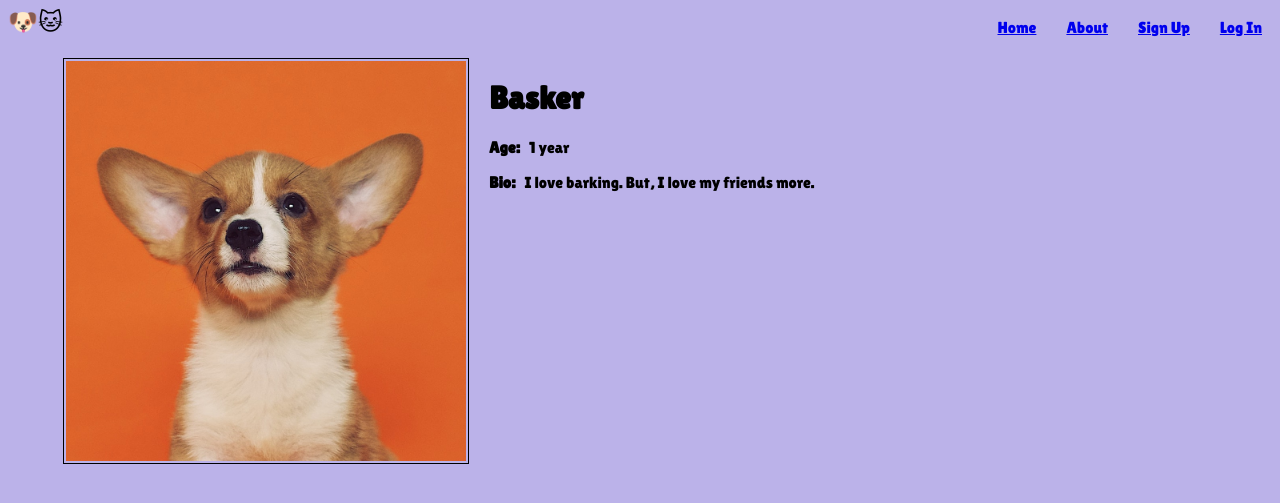
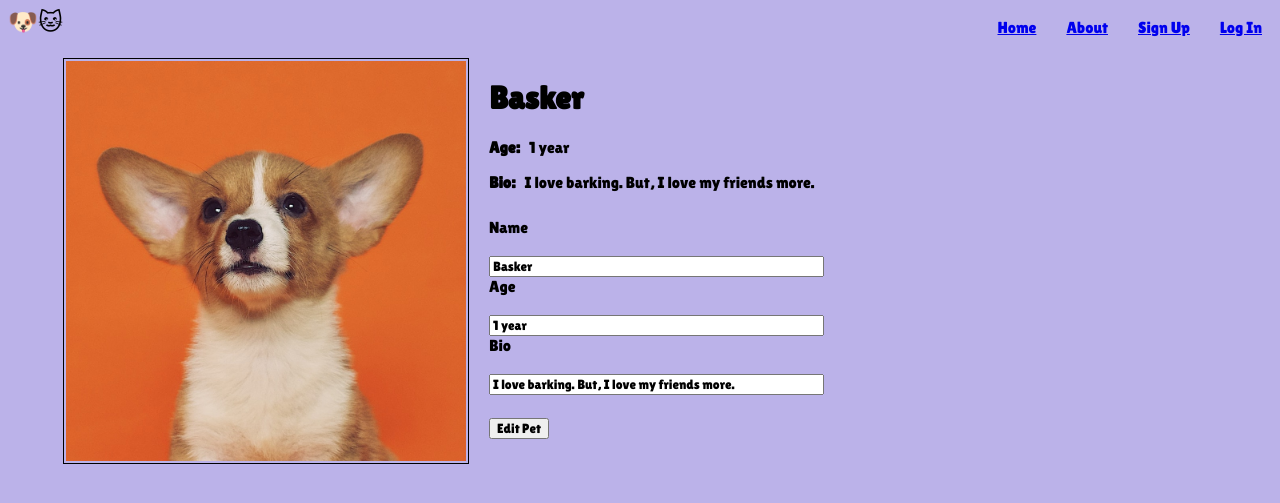
Before and after one commit to juanchicruzz/Paws-Rescue-Center, a Flask app: page /details/3 in a window 1280 px wide. Shown: the top 503 px of the page. Run offline with Flask 2, Linux system fonts and the light colour scheme; data comes from the database, SQL or seed files in the repository; both versions use the stored data as it was after the commit.

Commit message:
edit pet

```diff
--- a/app.py
+++ b/app.py
@@ -4,7 +4,7 @@ from flask.globals import session
 from flask.helpers import flash, url_for
 from flask.wrappers import Request
 import sqlalchemy
-from forms import signUpForm, loginForm
+from forms import signUpForm, loginForm, petForm
 from flask_sqlalchemy import SQLAlchemy
 
 app = Flask(__name__)
@@ -118,12 +118,27 @@ def about():
     return render_template("about.html");
 
 
-@app.route('/details/<int:id>')
+@app.route('/details/<int:id>',methods=["GET", "POST"])
 def details(id):
     pet = Pet.query.get(id)
+    petform = petForm()
+    if petform.validate_on_submit():
+        pet.name = petform.name.data
+        pet.age = petform.age.data
+        pet.bio = petform.bio.data
+        try:
+            db.session.commit()
+        except Exception as e:
+            db.session.rollback()
+            return render_template("details.html", pet = pet,message=e);
+        return render_template("details.html", pet = pet,petform=petform);
+    if petform.errors:
+        return render_template("details.html", pet = pet,petform=petform);
     if pet is None:
         abort(404, description="No Pet was Found with the given ID")
-    return render_template("details.html", pet = pet)
+    elif request.method == "GET":
+        petform = petForm(obj=pet)
+    return render_template("details.html", pet = pet,petform=petform);
 
 
 
--- a/forms.py
+++ b/forms.py
@@ -1,5 +1,7 @@
 from flask_wtf import FlaskForm
 from wtforms import StringField, PasswordField, SubmitField
+from wtforms.fields.core import IntegerField
+from wtforms.fields.simple import TextField
 from wtforms.validators import EqualTo, InputRequired, Email
 
 
@@ -16,3 +18,9 @@ class loginForm(FlaskForm):
     email = StringField("Email",validators=[InputRequired(),Email()])
     password = PasswordField("Password",validators=[InputRequired()])
     submit = SubmitField("Log In")
+
+class petForm(FlaskForm):
+    name = StringField("Name",validators=[InputRequired()])
+    age = StringField("Age",validators=[InputRequired()])
+    bio = TextField("Bio",validators=[InputRequired()])
+    submit = SubmitField("Edit Pet")
--- a/templates/details.html
+++ b/templates/details.html
@@ -5,10 +5,57 @@
 {%block body%}
     <div id="detail" style="display: flex;padding-top: 30px;">
         <img id="img-detail" width="400" src="{{url_for('static',filename=pet['id']|string +'.jpg')}}">
-        <div style="padding: 10px; padding-left: 20px; float: left;">
-            <h1 class="title">{{ pet.name }}</h1>
-            <p><b>Age: &nbsp;</b> {{ pet.age }}</p>
-            <p><b>Bio: &nbsp;</b> {{ pet.bio }}</p>
+        <div style="display:flex;flex-direction: column;">
+            <div style="padding: 10px; padding-left: 20px; float: left;">
+                <h1 class="title">{{ pet.name }}</h1>
+                <p><b>Age: &nbsp;</b> {{ pet.age }}</p>
+                <p><b>Bio: &nbsp;</b> {{ pet.bio }}</p>
+            </div>
+            {% if petform %}
+            <form id="formbox" style="flex-direction: column;text-align: left;padding-left: 20px;" action="{{url_for('details',id=pet.id)}}" method="POST">
+                {{petform.name.label}}
+                <br>
+                {{petform.name}}
+                {%if petform.name.errors%}
+                <br>
+                {%for e in petform.name.errors%}
+                <b id="error" >
+                    {{e}}
+                </b>
+                {%endfor%}
+                {%endif%}
+                {{petform.age.label}}
+                <br>
+                {{petform.age}}
+                {%if petform.age.errors%}
+                <br>
+                {%for e in petform.age.errors%}
+                <b id="error" >
+                    {{e}}
+                </b>
+                {%endfor%}
+                {%endif%}
+                {{petform.bio.label}}
+                <br>
+                {{petform.bio}}
+                {%if petform.bio.errors%}
+                <br>
+                {%for e in petform.bio.errors%}
+                <b id="error" >
+                    {{e}}
+                </b>
+                {%endfor%}
+                {%endif%}
+                <br>
+                {{ petform.csrf_token }}
+                <div style="padding-top: 4px;">{{ petform.submit }}</div>
+            </form>
+            {%endif%}
+            {%if message%}
+            <div>
+                <b>{{message}}</b>
+            </div>
+            {%endif%}
         </div>
     </div>
 {%endblock%}
```
Also changed, not shown: PawsRescueCenter.db.
